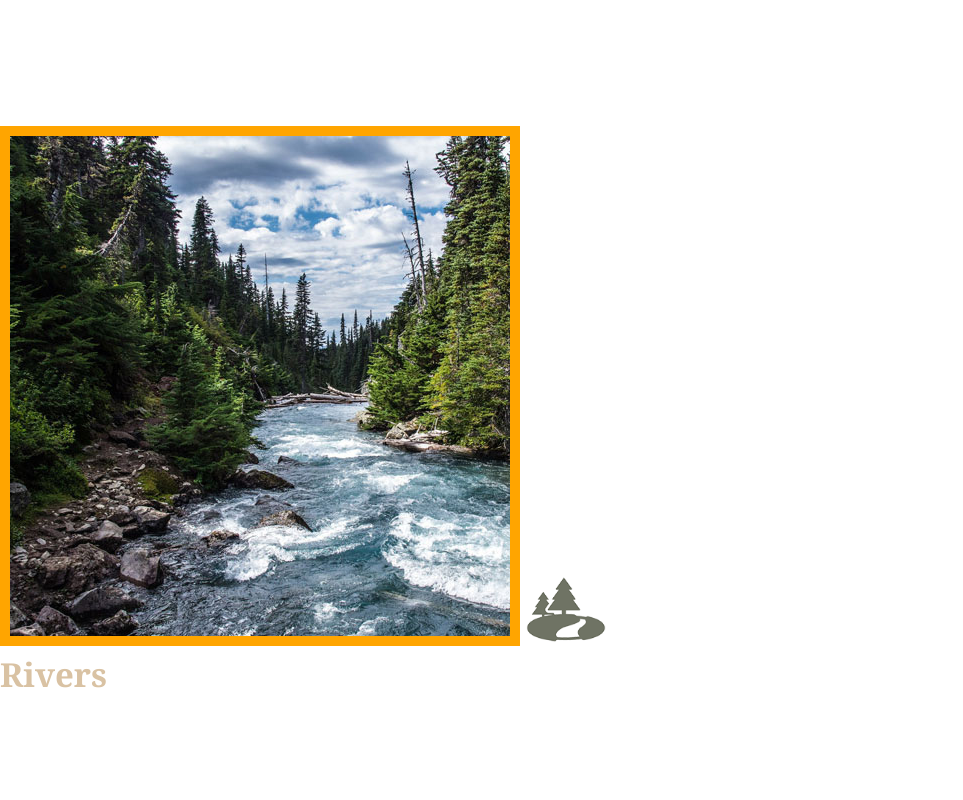
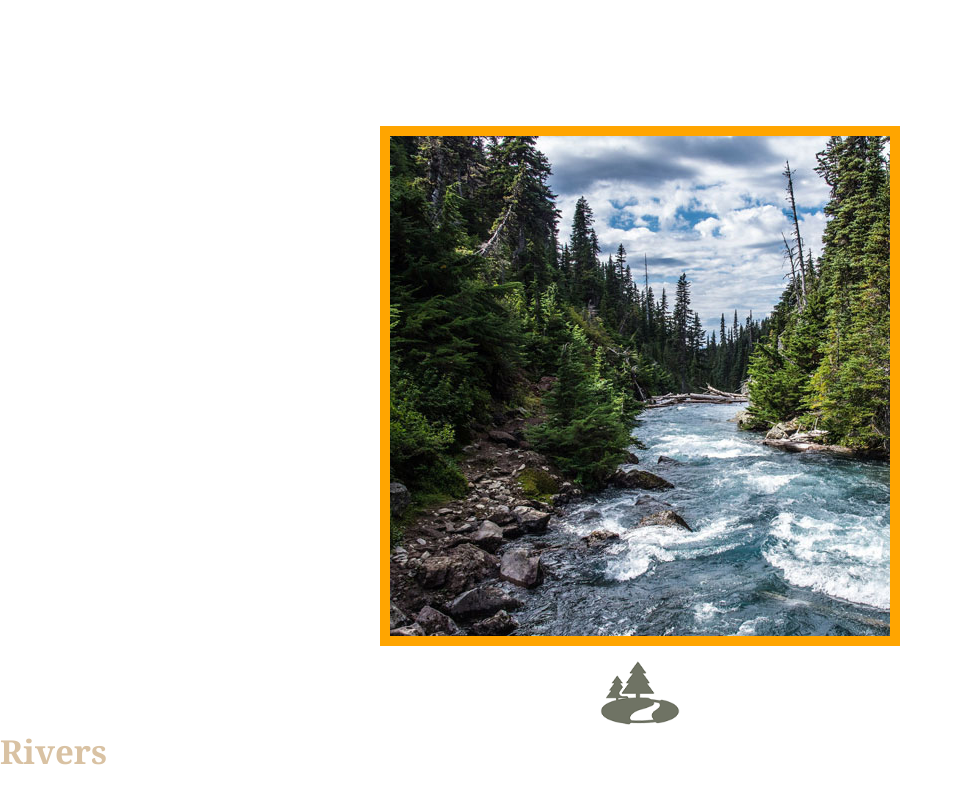
Before and after one commit to jacobjustinharris/wdd130-v2, a plain HTML site: page wwr/index.html in a window 1280 px wide. Shown: the part 1480-2280 px from the top of the page, without its empty margins (0-963 px from the left). Drawn offline with Linux system fonts and the light colour scheme.

Commit message:
centered pcitures and fixed font issues

```diff
--- a/wwr/styles/styles.css
+++ b/wwr/styles/styles.css
@@ -9,13 +9,8 @@
 }
 
 body {
-    background-color: white;
+    background-color: #fcfbfb;
     color: #d9c2a3;
-    font-family: Arial, Helvetica, sans-serif;
-}
-
-body {
-    background-color: #fcfbfb;
     font-family: Arial, Helvetica, sans-serif;
     font-size: 22px;
     margin: 0;
@@ -44,8 +39,6 @@ header {
     background-color: white;
     color: #d9c2a3;
 }
-
-
 
 #logo_link {
     padding-top: 5px;
@@ -120,16 +113,17 @@ footer p a:hover {
     text-decoration: underline;
 }
 
-
 .rivers-card, .camping-card, .rapids-card {
     margin: 200px 0;
 }
-
 
 .card-img {
     border: 10px solid orange;
 }
 
+
 main section img {
+    display: block;
+    margin: 0 auto;
     box-sizing: border-box;
 }
```
